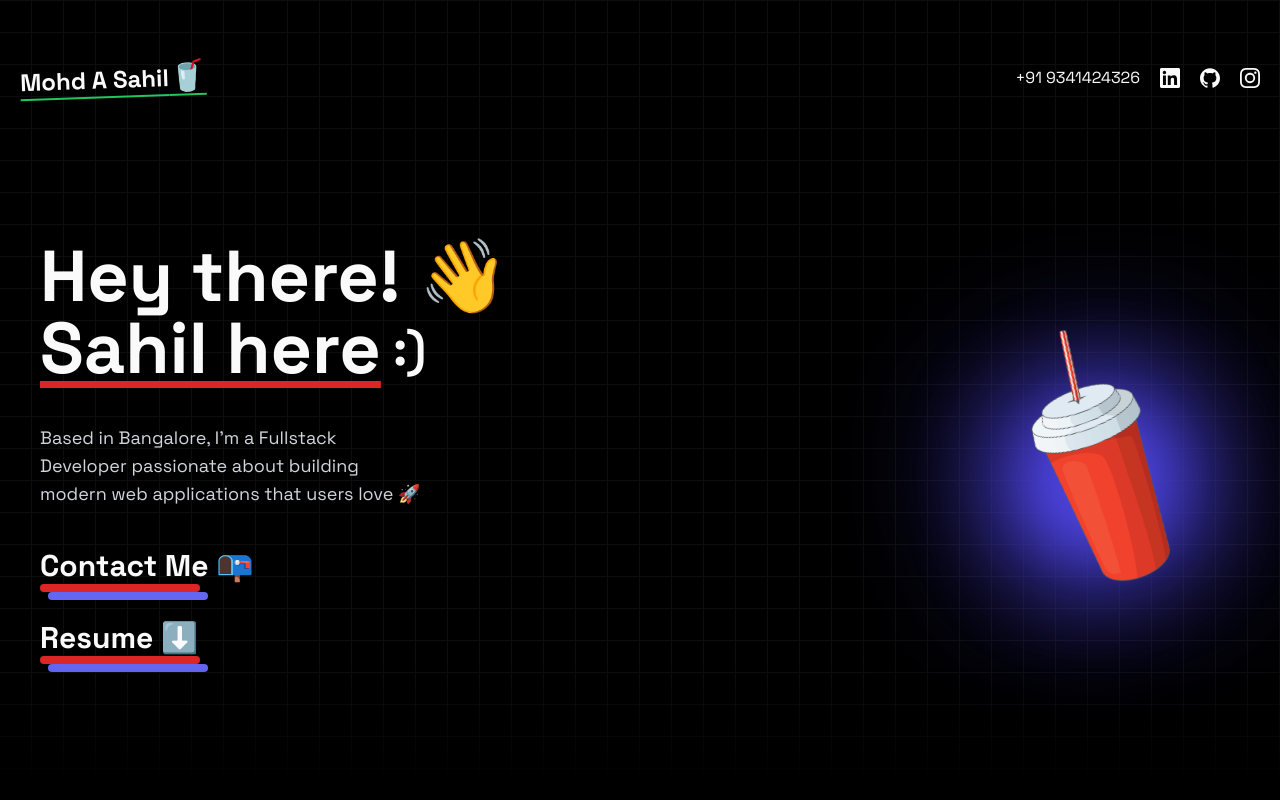
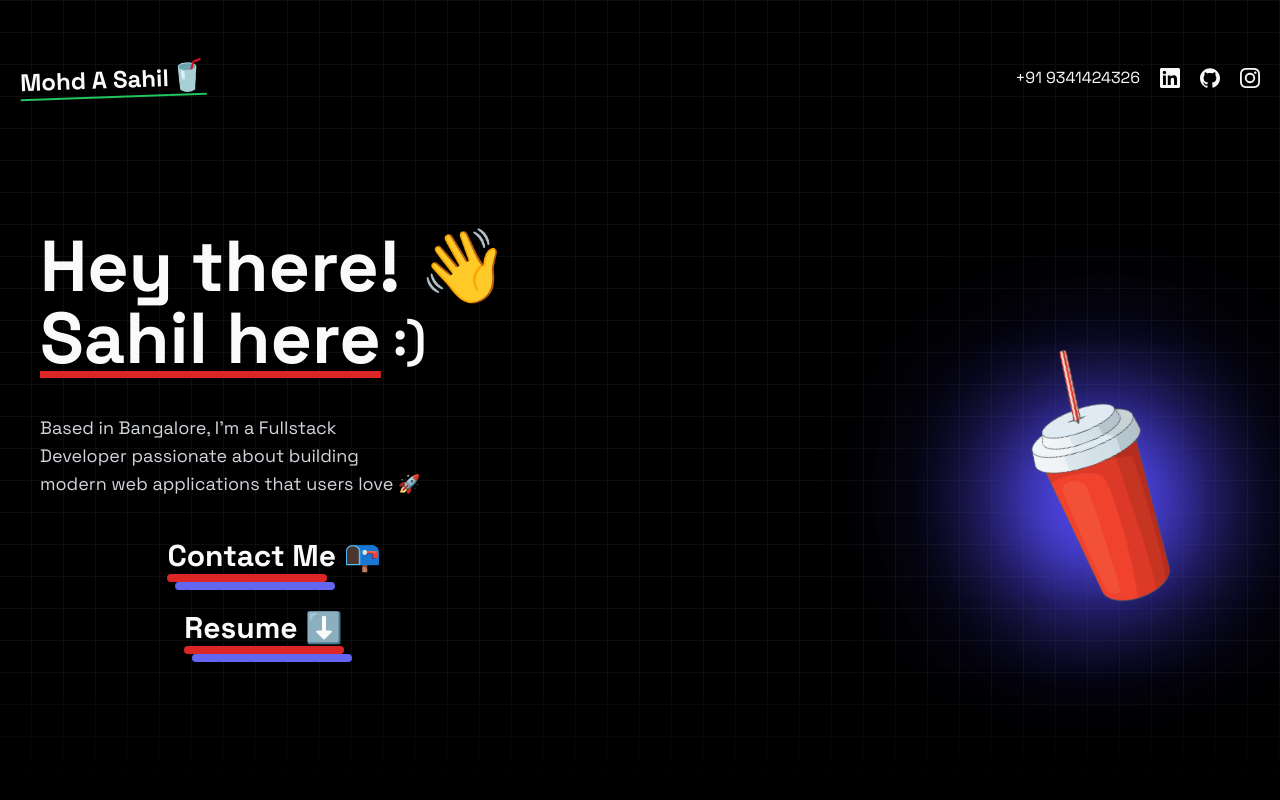
Before and after one commit to sahyll/portfolio, a Next.js app: page / in a window 1280 px wide. Shown: the top 800 px of the page. Built offline with nearby package versions, Linux system fonts and the light colour scheme.

Commit message:
Finishing touches on padding and margins

```diff
--- a/app/(home)/components/HeroSection.tsx
+++ b/app/(home)/components/HeroSection.tsx
@@ -7,7 +7,7 @@ import Title from './Title'
 const HeroSection = () => {
   return (
     <div className='min-h-[80vh] flex flex-col-reverse gap-10 lg:gap-0 lg:flex-row items-center justify-between px-5 animate-move-up'>
-      <div className='space-y-10 text-center lg:text-left flex flex-col'>
+      <div className='space-y-10 text-center lg:text-left flex flex-col mb-5'>
         <h1 className='text-4xl lg:text-7xl font-bold leading-[1.2]'>
           Hey there! 👋
           <br />
@@ -18,17 +18,17 @@ const HeroSection = () => {
           {"Based in Bangalore, I'm a Fullstack Developer passionate about building modern web applications that users love 🚀"}
         </p>
 
-        <div className='flex flex-col mt-5 lg:mt-0 gap-5'>
+        <div className='flex flex-col mt-5 lg:mt-0 gap-5 items-center justify-center'>
           <Link className="group inline-block w-fit" href={"mailto:mohdasahil28@gmail.com"}>
             <Title text="Contact Me 📭" />
           </Link>
-          <a className="group inline-block w-fit" href="/Resume.pdf" download="Resume">
+          <a className="group inline-block w-fit pr-5" href="/Resume.pdf" download="Resume">
             <Title text="Resume ⬇️" />
           </a>
         </div>
       </div>
 
-      <div className='flex flex-col items-center justify-center'>
+      <div className='flex flex-col items-center justify-center sm:mt-10'>
         <div className='items-center justify-center relative'>
           <div className='h-72 w-72 space-y-3 -rotate-[20deg]'>
             <div className='flex translate-x-8 relative'>
```
